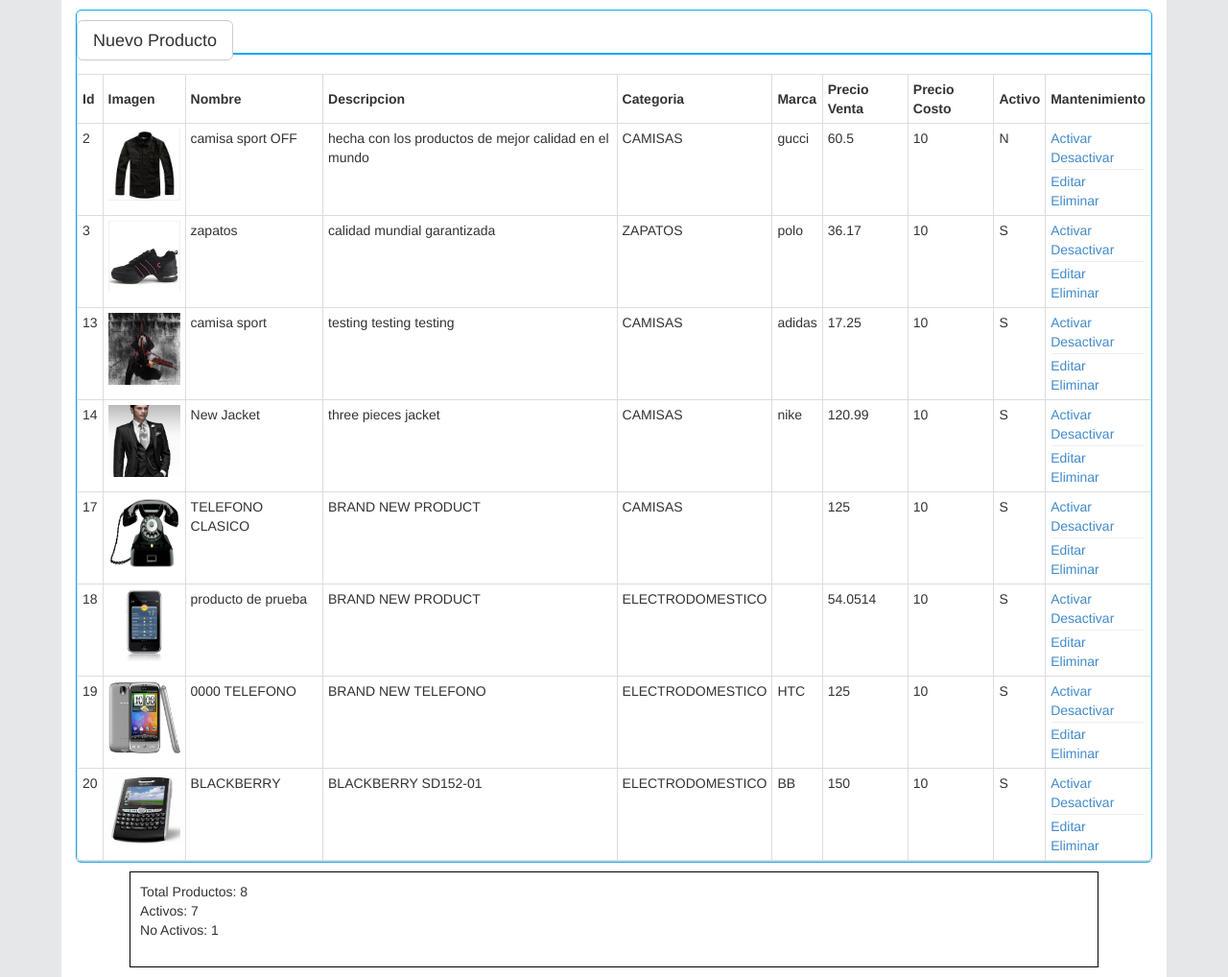
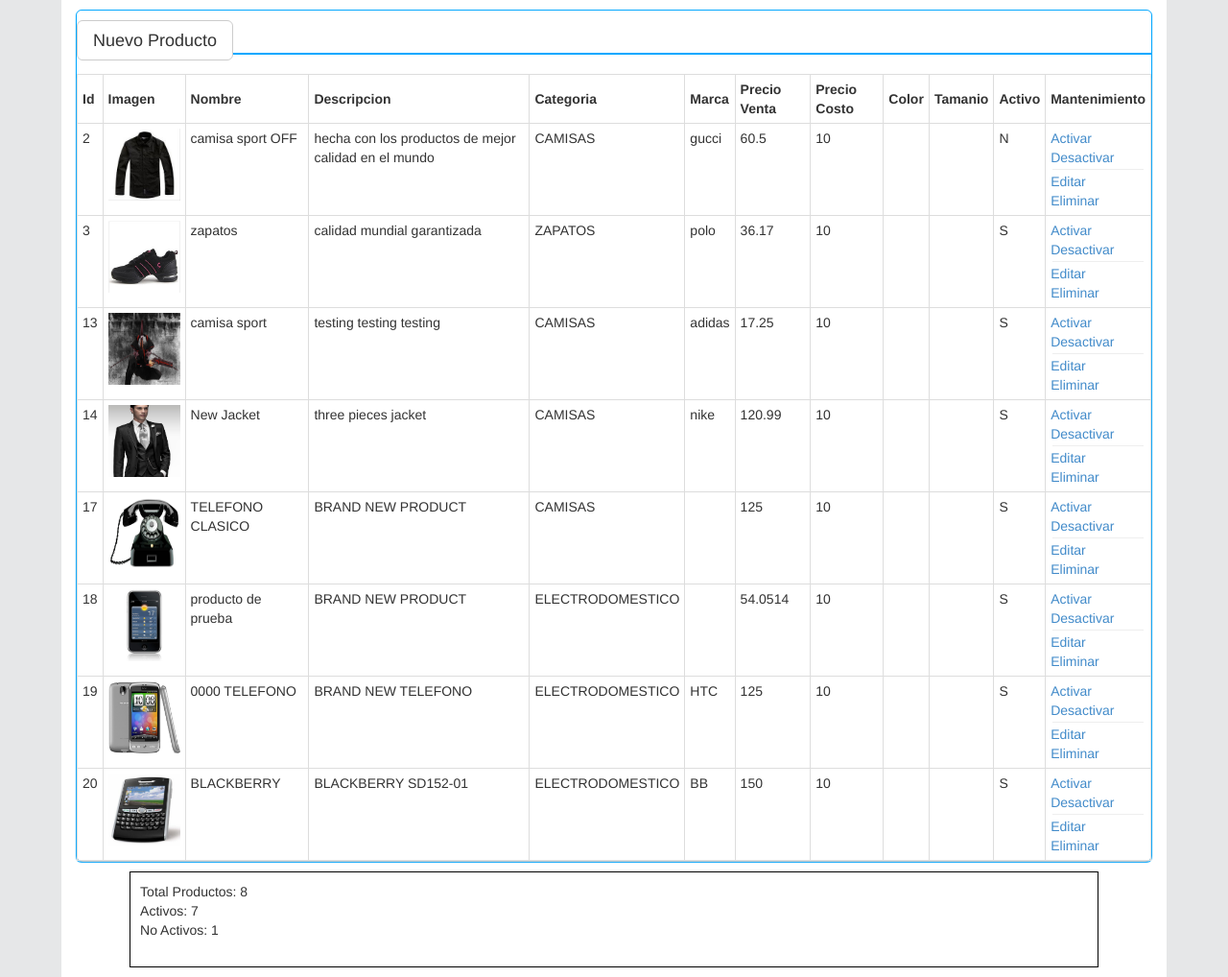
Before and after one commit to damgel/tiendaPRG4, a PHP site: page /administrarProductos.php in a window 1280 px wide. Shown: the part 50-1068 px from the top of the page at 96% size. Run offline with PHP 8.4, Linux system fonts and the light colour scheme; a user stored in the database is signed in; data comes from the database, SQL or seed files in the repository; data that the repository does not hold is empty; some web fonts are replaced.

Commit message:
campos de talla y color agregados al panel de administracion.

```diff
--- a/administrarProductos.php
+++ b/administrarProductos.php
@@ -115,6 +115,8 @@
                 echo "<td><b>Marca</b></td>";
                 echo "<td><b>Precio Venta</b></td>";
                 echo "<td><b>Precio Costo</b></td>";
+                echo "<td><b>Color</b></td>";
+                echo "<td><b>Tamanio</b></td>";
                 echo "<td><b>Activo</b></td>";
                 echo "<td><b>Mantenimiento</b></td>";
                 echo "</tr>";
@@ -134,6 +136,8 @@
                     echo "<td valign='top'>" . nl2br($row['marca_p']) . "</td>";
                     echo "<td valign='top'>" . nl2br($row['precio_p']) . "</td>";
                     echo "<td valign='top'>" . nl2br($row['costo_p']) . "</td>";
+                    echo "<td valign='top'>" . nl2br($row['color_p']) . "</td>";
+                    echo "<td valign='top'>" . nl2br($row['tamanio_p']) . "</td>";
                     echo "<td valign='top'>" . nl2br($row['activo_p']) . "</td>";
                     echo "<td valign='top'><a href=editarProducto.php?activar={$row['id_p']}>Activar</a><br><a href=editarProducto.php?desactivar={$row['id_p']}>Desactivar</a><br><hr class='divhr'><a href=editarProducto.php?id={$row['id_p']}>Editar</a><br> <a href=editarProducto.php?eliminar={$row['id_p']}>Eliminar</a></td> ";
                     echo "</tr>";
```
